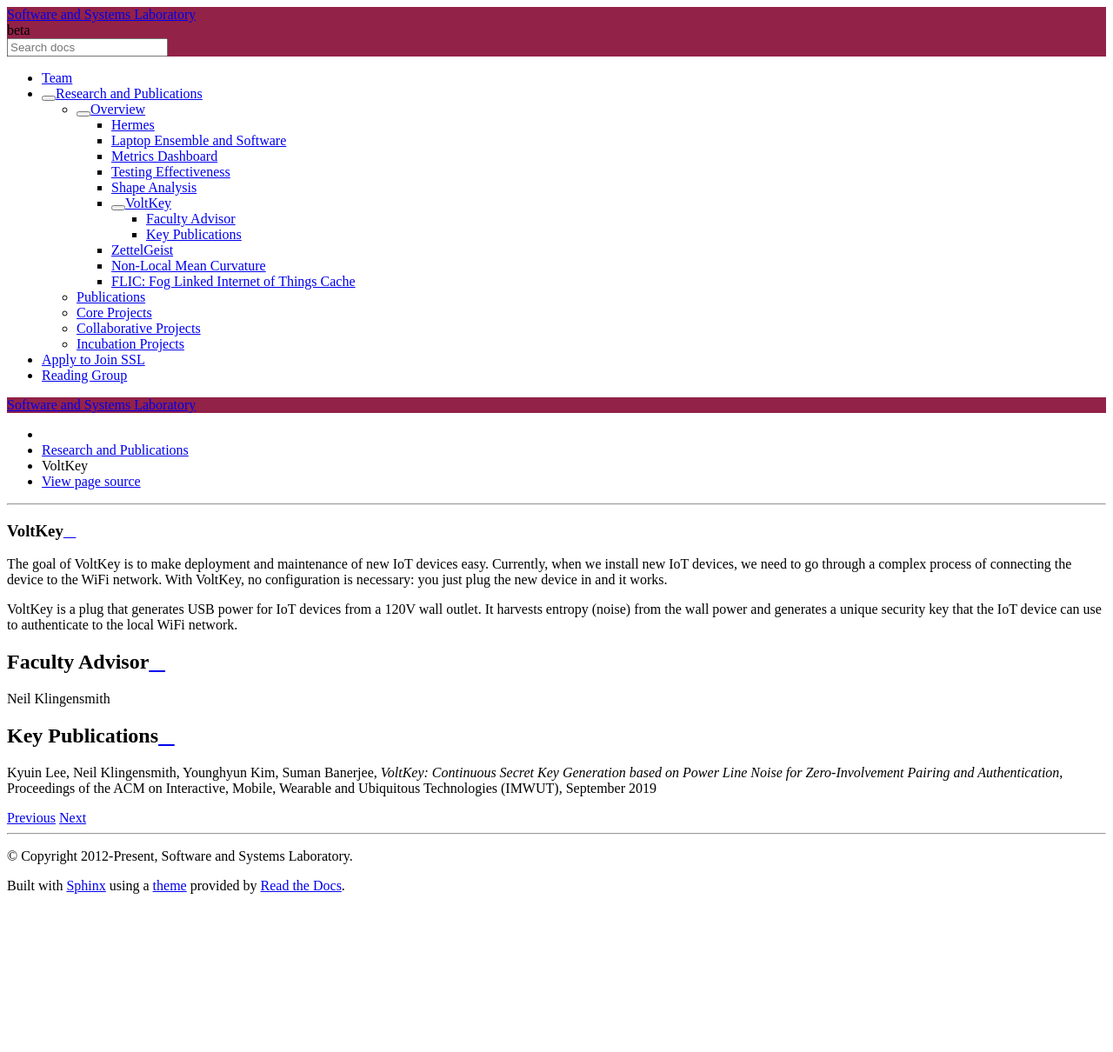
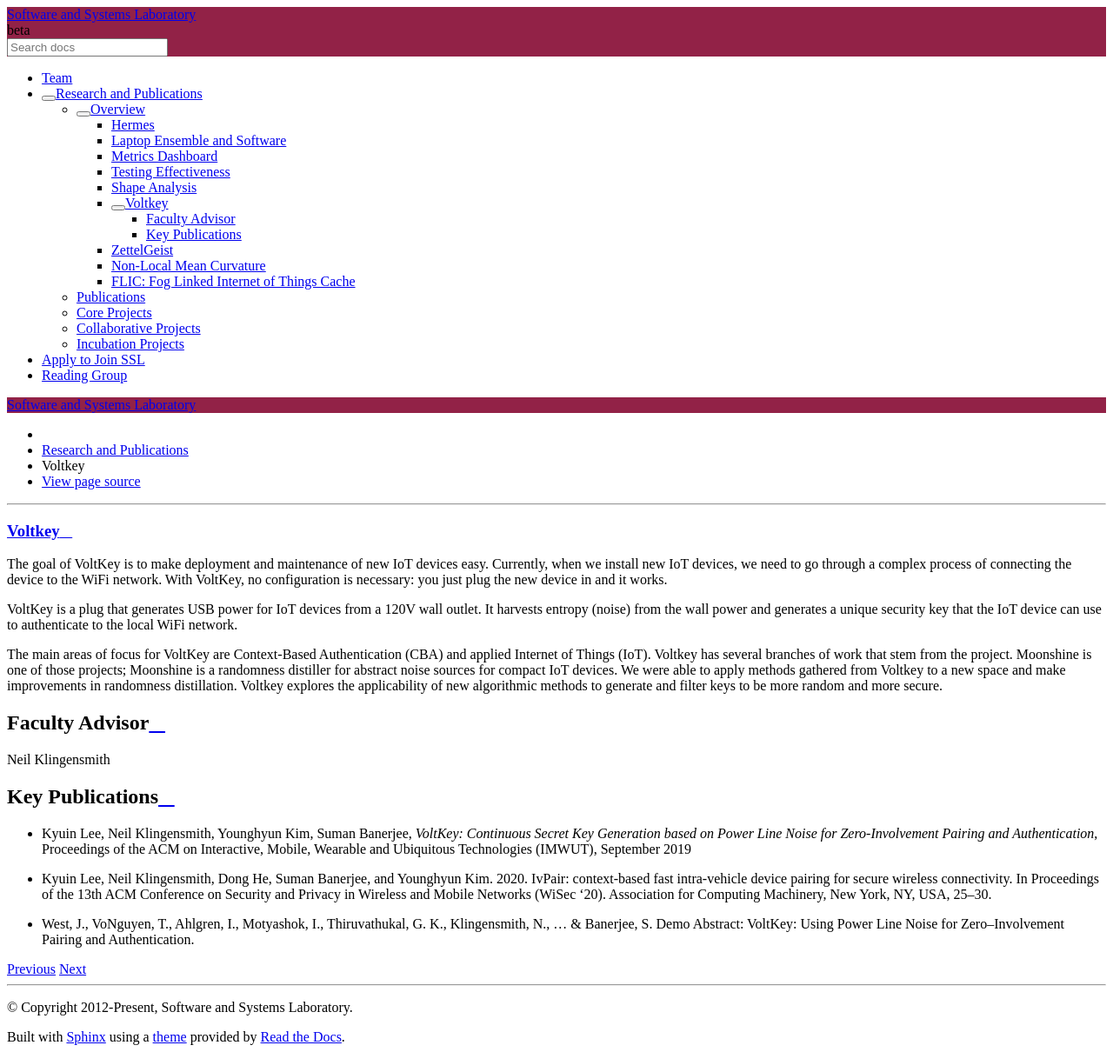
Before and after one commit to LoyolaChicagoCS/ssl, a Sphinx documentation site: the page built from source/voltkey.rst, in a window 1280 px wide. Shown: the whole page at 87% size. Built offline with Sphinx 7.4.7 and the Read the Docs theme 2.0.0, drawn with Linux system fonts in a browser that asks for light colours; before the commit the page ends 1036 px from its top, so only the background shows below that.

Commit message:
updated voltkey page to better reflect the current direction

```diff
--- a/source/voltkey.rst
+++ b/source/voltkey.rst
@@ -1,9 +1,13 @@
-VoltKey
-=========
+`Voltkey <https://neilklingensmith.com/research.php>`_
+======================================================
 
 The goal of VoltKey is to make deployment and maintenance of new IoT devices easy. Currently, when we install new IoT devices, we need to go through a complex process of connecting the device to the WiFi network. With VoltKey, no configuration is necessary: you just plug the new device in and it works.
 
 VoltKey is a plug that generates USB power for IoT devices from a 120V wall outlet. It harvests entropy (noise) from the wall power and generates a unique security key that the IoT device can use to authenticate to the local WiFi network.
+
+The main areas of focus for VoltKey are Context-Based Authentication (CBA) and applied Internet of Things (IoT). Voltkey has several branches of work that stem from the project. Moonshine is one of those projects; Moonshine is a randomness distiller for abstract noise sources for compact IoT devices. We were able to apply methods gathered from Voltkey to a new space and make improvements in randomness distillation. Voltkey explores the applicability of new algorithmic methods to generate and filter keys to be more random and more secure.
+
+
 
 Faculty Advisor
 ------------------
@@ -13,4 +17,6 @@ Neil Klingensmith
 Key Publications
 ------------------
 
-Kyuin Lee, Neil Klingensmith, Younghyun Kim, Suman Banerjee, *VoltKey: Continuous Secret Key Generation based on Power Line Noise for Zero-Involvement Pairing and Authentication*, Proceedings of the ACM on Interactive, Mobile, Wearable and Ubiquitous Technologies (IMWUT), September 2019
+- Kyuin Lee, Neil Klingensmith, Younghyun Kim, Suman Banerjee, *VoltKey: Continuous Secret Key Generation based on Power Line Noise for Zero-Involvement Pairing and Authentication*, Proceedings of the ACM on Interactive, Mobile, Wearable and Ubiquitous Technologies (IMWUT), September 2019
+- Kyuin Lee, Neil Klingensmith, Dong He, Suman Banerjee, and Younghyun Kim. 2020. IvPair: context-based fast intra-vehicle device pairing for secure wireless connectivity. In Proceedings of the 13th ACM Conference on Security and Privacy in Wireless and Mobile Networks (WiSec '20). Association for Computing Machinery, New York, NY, USA, 25–30.
+- West, J., VoNguyen, T., Ahlgren, I., Motyashok, I., Thiruvathukal, G. K., Klingensmith, N., ... & Banerjee, S. Demo Abstract: VoltKey: Using Power Line Noise for Zero–Involvement Pairing and Authentication.
```
